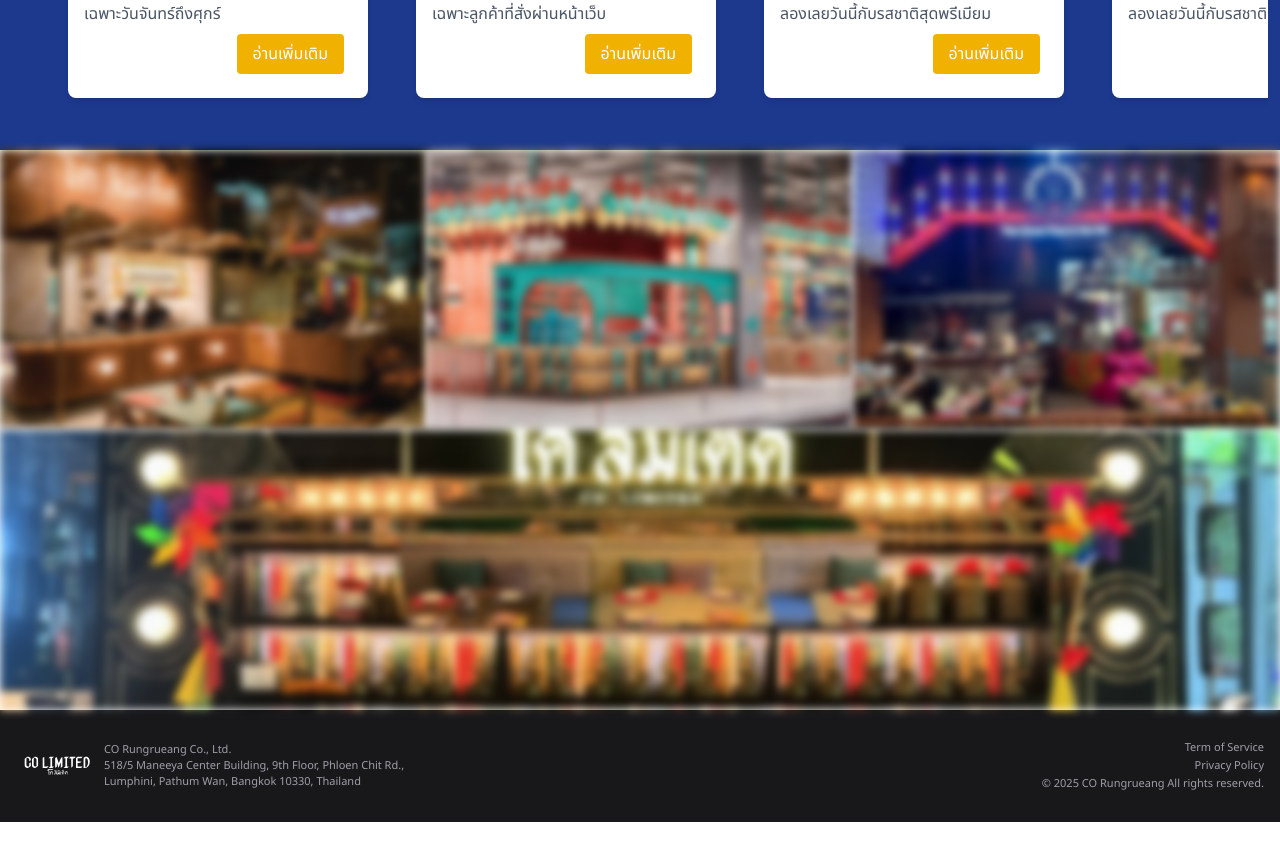
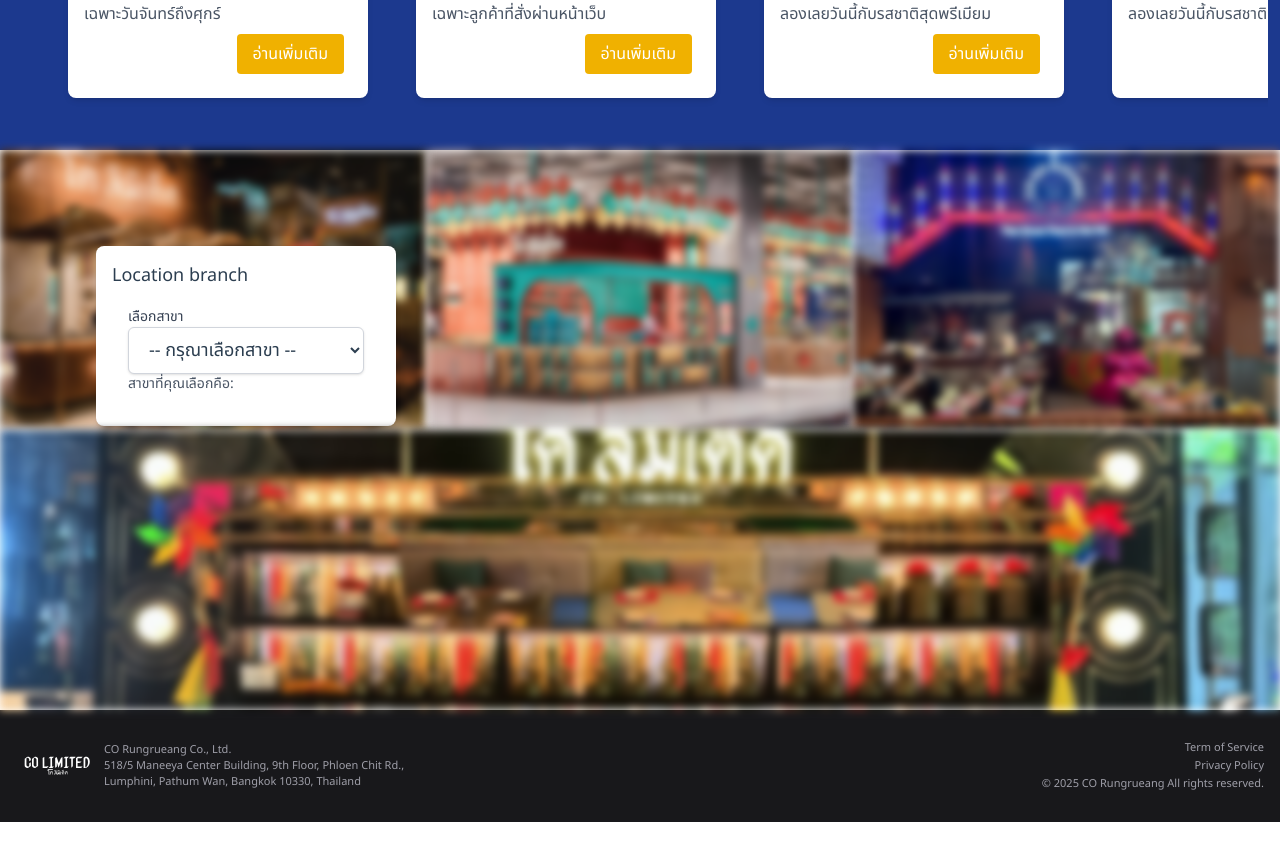
Before and after one commit to tstoon3/Coli3, a Vue app: page / in a window 1280 px wide. Shown: the part 1267-2127 px from the top of the page. Before the commit the page ends 2089 px from the top, so only its background shows below. Built offline with nearby package versions, Linux system fonts and the light colour scheme.

Commit message:
Update 23/4/2025

```diff
--- a/src/components/LocationCo.vue
+++ b/src/components/LocationCo.vue
@@ -1,13 +1,40 @@
 <script setup>
+import { ref } from 'vue';
 
+const branches = ['Siam Paragon', 'Emsphere', 'Central World', 'Langsuan']
+
+// ค่าที่ถูกเลือก
+const selectedBranch = ref('')
 </script>
 <template>
   <div class="flex flex-col items-center">
     <!-- แถวบน: รูป 3 ใบ -->
+
     <div class="grid grid-cols-3 w-full">
+
       <img src="@/Img/WelcomeSPG.jpg" class="w-full h-70 object-cover blur-xs" />
       <img src="@/Img/WelcomeEMS.jpg" class="w-full h-70 object-cover blur-xs" />
       <img src="@/Img/WelcomeCTW.jpg" class="w-full h-70 object-cover blur-xs" />
+
+    </div>
+    <div class="absolute h-full w-full p-24">
+        <div class="bg-white rounded-lg shadow-md overflow-hidden w-75 p-4">
+            Location branch
+            <div class="w-full max-w-sm mx-auto p-4 ">
+            <label for="branch" class="block mb-2 text-sm font-medium text-gray-700">เลือกสาขา</label>
+            <select id="branch" v-model="selectedBranch"
+              class="block w-full px-4 py-2 bg-white border border-gray-300 rounded-md shadow-sm focus:outline-none focus:ring-2 focus:ring-blue-500 focus:border-blue-500">
+              <option value="" disabled selected>-- กรุณาเลือกสาขา --</option>
+              <option v-for="(branch, index) in branches" :key="index" :value="branch">
+                {{ branch }}
+              </option>
+            </select>
+
+            <p class="mt-4 text-sm text-gray-600">
+              สาขาที่คุณเลือกคือ: <span class="font-semibold text-blue-600">{{ selectedBranch }}</span>
+            </p>
+          </div>
+        </div>
       </div>
 
     <!-- แถวล่าง: 1 รูปกลาง -->
```
Lines whose indentation alone changed are shown as unchanged.
